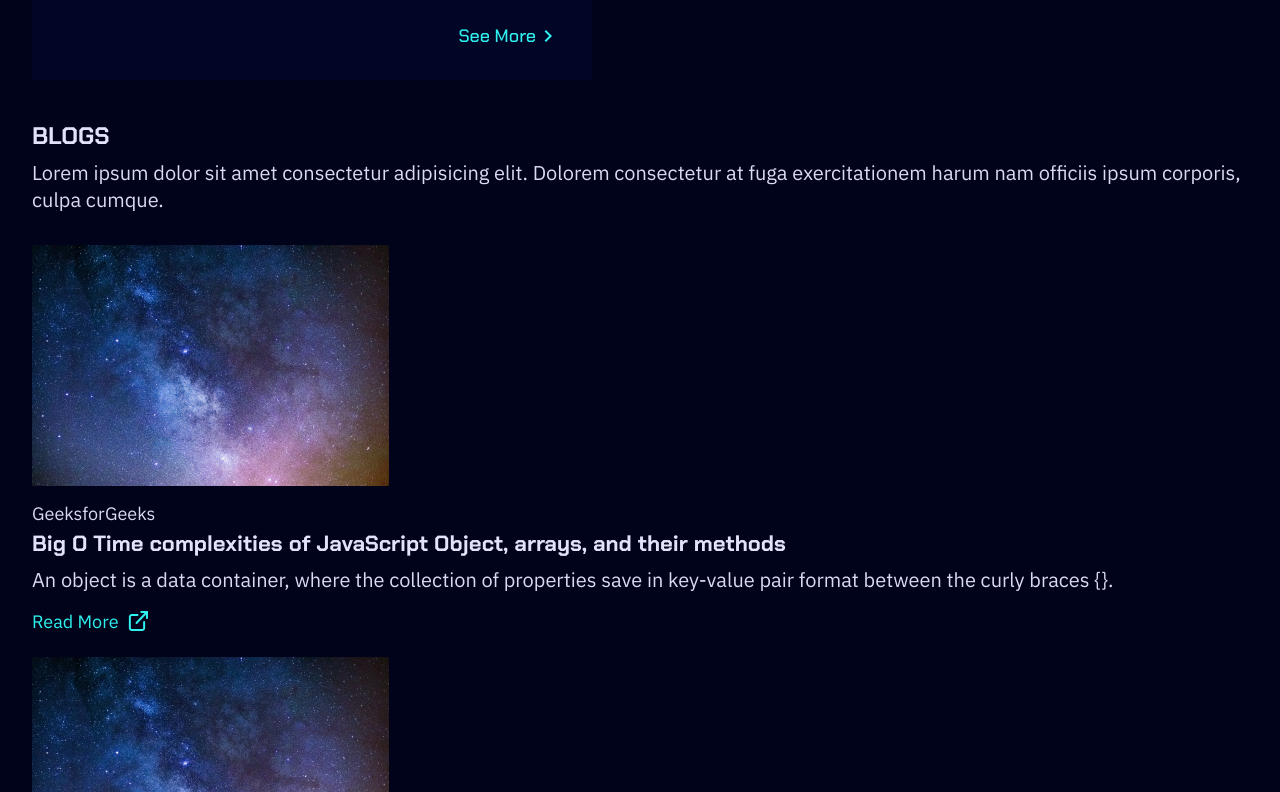
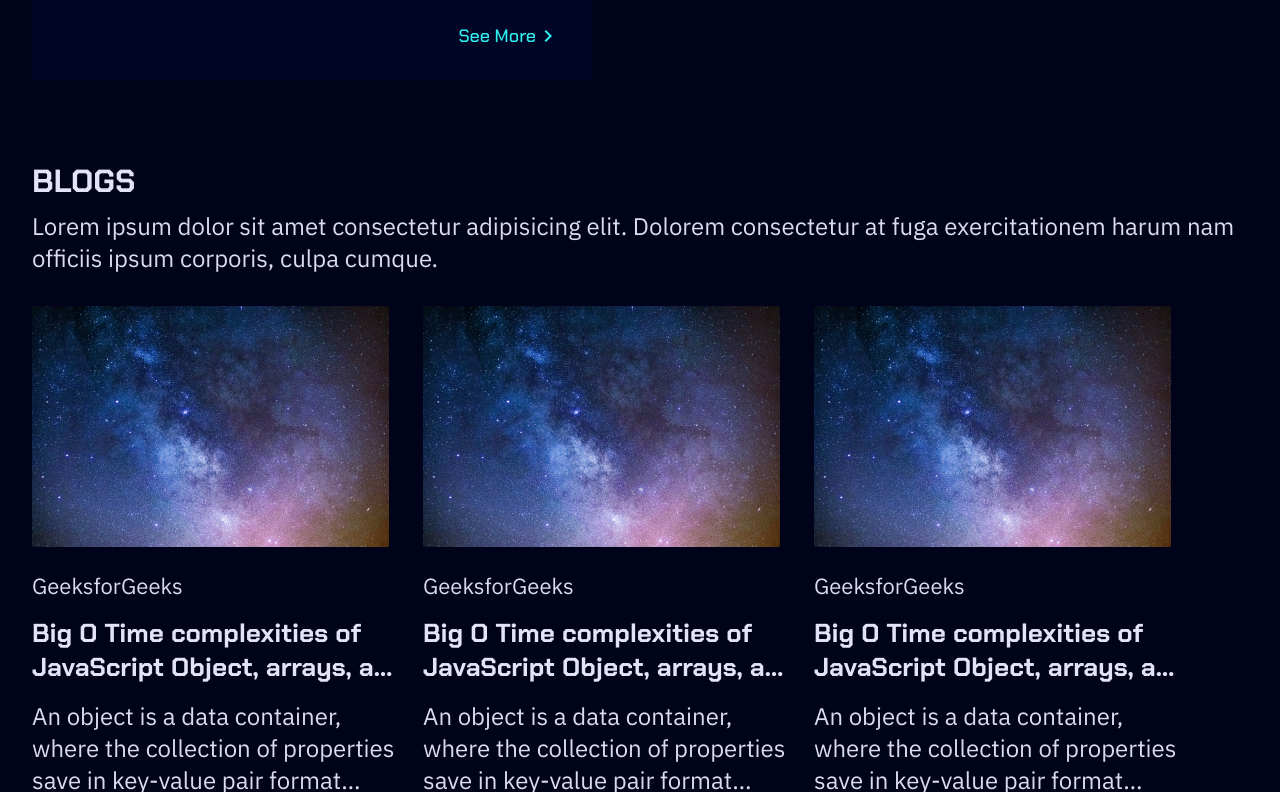
Before and after one commit to HimanshuKanojiya/himanshu-kanojiya-portfolio, a React (Create React App) app: page / in a window 1280 px wide. Shown: the part 2988-3780 px from the top of the page. Built offline with nearby package versions, Linux system fonts and the light colour scheme.

Commit message:
desktop and tablet ui done for blogs

```diff
--- a/src/components/core/Blogs/Blogs.tsx
+++ b/src/components/core/Blogs/Blogs.tsx
@@ -8,8 +8,10 @@ import { getLogo } from "../../../helper/getLogo";
 export const Blogs: React.FC = () => {
   return (
     <BlogsContainer>
-      <h2 className="blogs-heading">{blogsData.title}</h2>
-      <p className="blogs-description">{blogsData.description}</p>
+      <div className="blogs-top-section">
+        <h2 className="blogs-heading">{blogsData.title}</h2>
+        <p className="blogs-description">{blogsData.description}</p>
+      </div>
       <div className="blogs-list">
         {blogsData.blogs.map((blog) => {
           return (
--- a/src/components/styles/Blogs/BlogsContainer.tsx
+++ b/src/components/styles/Blogs/BlogsContainer.tsx
@@ -4,6 +4,11 @@ export const BlogsContainer = styled.section`
   width: 100%;
   height: 100%;
   margin-top: ${({ theme }) => theme.spaces.xl};
+
+  .blogs-top-section {
+    display: flex;
+    flex-direction: column;
+    margin-bottom: ${({ theme }) => theme.spaces.l};
 
     .blogs-heading {
       font-size: ${({ theme }) => theme.fontSize.mobile.h2};
@@ -14,7 +19,7 @@ export const BlogsContainer = styled.section`
     .blogs-description {
       font-size: ${({ theme }) => theme.fontSize.mobile.body};
       color: ${({ theme }) => theme.colors.texts.body};
-    margin-bottom: ${({ theme }) => theme.spaces.l};
+    }
   }
 
   .blogs-list {
@@ -75,4 +80,75 @@ export const BlogsContainer = styled.section`
       }
     }
   }
+
+  @media (min-width: ${({ theme }) => theme.breakpoint.tabletMinWidth}) {
+    margin-top: ${({ theme }) => theme.spaces.xxl5};
+
+    .blogs-top-section {
+      .blogs-heading {
+        font-size: ${({ theme }) => theme.fontSize.desktop.h2};
+      }
+
+      .blogs-description {
+        font-size: ${({ theme }) => theme.fontSize.desktop.body};
+      }
+    }
+
+    .blogs-list {
+      flex-direction: row;
+      flex-wrap: wrap;
+      gap: ${({ theme }) => theme.spaces.s};
+
+      .blog {
+        max-width: 375px;
+
+        & .blog-image {
+          width: 100%;
+          margin-bottom: ${({ theme }) => theme.spaces.m};
+        }
+
+        & small {
+          font-size: ${({ theme }) =>
+            theme.fontSize.desktop.secondaryInformation};
+          margin-bottom: ${({ theme }) => theme.spaces.s};
+        }
+
+        & .blog-title {
+          font-size: ${({ theme }) => theme.fontSize.desktop.h3};
+          margin-bottom: ${({ theme }) => theme.spaces.s};
+        }
+
+        & .blog-description {
+          font-size: ${({ theme }) => theme.fontSize.desktop.body};
+          margin-bottom: ${({ theme }) => theme.spaces.m};
+        }
+
+        & .blog-cta {
+          font-size: ${({ theme }) =>
+            theme.fontSize.desktop.secondaryInformation};
+
+          & img {
+            margin-left: ${({ theme }) => theme.spaces.xs};
+          }
+        }
+      }
+    }
+  }
+
+  @media (min-width: ${({ theme }) => theme.breakpoint.desktopMinWidth}) {
+    .blogs-top-section {
+      flex-direction: row;
+
+      .blogs-description {
+        max-width: 829px;
+        margin-left: auto;
+      }
+    }
+
+    .blogs-list {
+      display: grid;
+      grid-template-columns: repeat(3, 1fr);
+      grid-gap: ${({ theme }) => theme.spaces.l};
+    }
+  }
 `;
```
Lines whose indentation alone changed are shown as unchanged.
